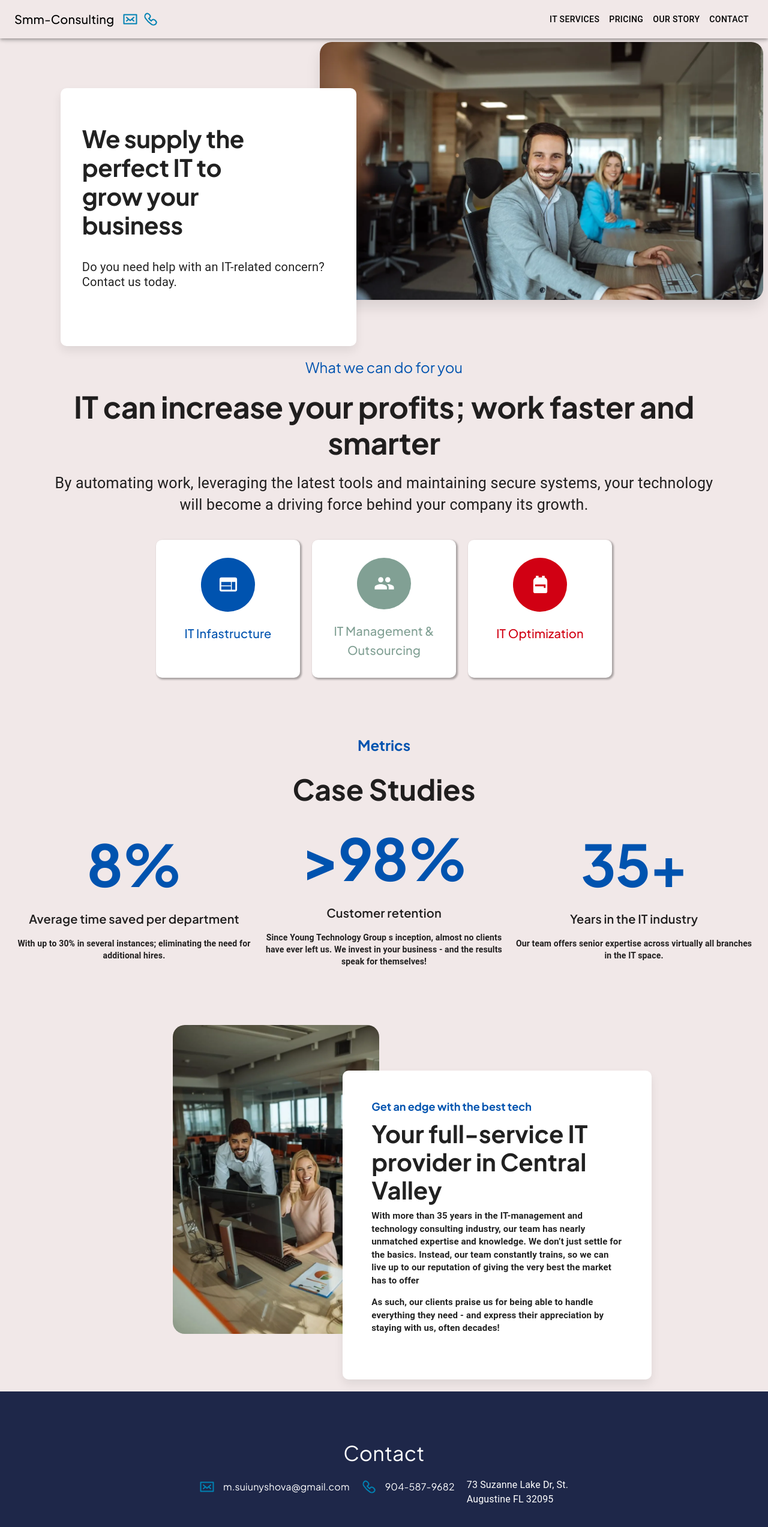
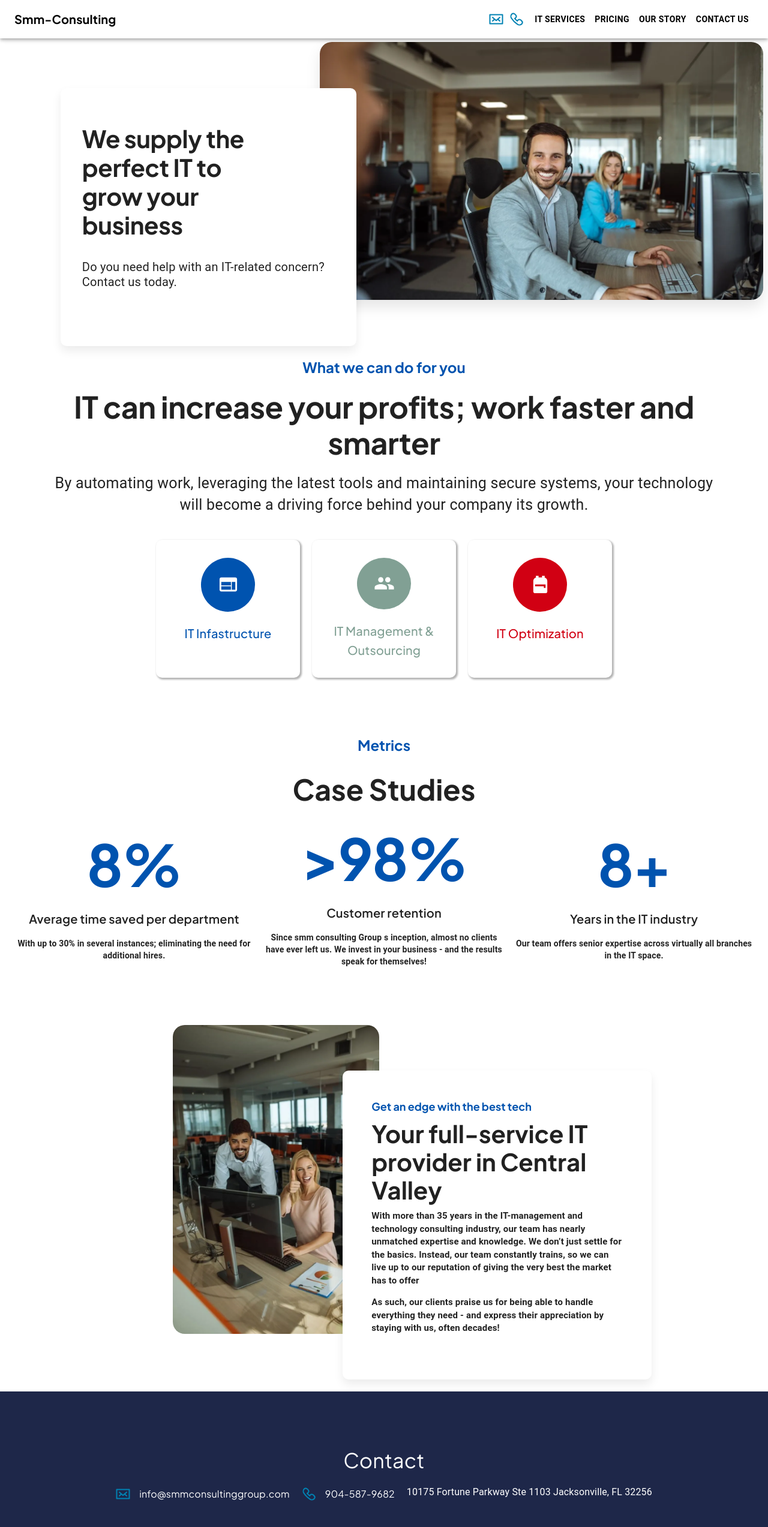
Before and after one commit to Be-HappyDev/smm-consultinggroup, a Next.js app: page / in a window 1280 px wide. Shown: the top 2546 px of the page at 60% size. Built offline with nearby package versions, Linux system fonts and the light colour scheme.

Commit message:
refactoring

```diff
--- a/src/app/globals.css
+++ b/src/app/globals.css
@@ -4,7 +4,7 @@
 
 :root {
   /* Colors */
-  --bg-color: #f1e8e8;
+  --bg-color: #fff;
 
   --shadow: 0 8px 16px rgba(0, 0, 0, 0.08);
 }
--- a/src/components/Footer/Footer.tsx
+++ b/src/components/Footer/Footer.tsx
@@ -19,9 +19,9 @@ export const Footer = () => {
           Contact
         </Typography>
         <Box component={"div"} className={styles.footerContanctInfo}>
-          <a href="mailto:m.suiunyshova@gmail.com" className={styles.link}>
+          <a href="mailto:info@smmconsultinggroup.com" className={styles.link}>
             <MailIcon />
-            m.suiunyshova@gmail.com
+            info@smmconsultinggroup.com
           </a>
           <a href="tel:904-587-9682" className={styles.link}>
             <PhoneSmallIcon />
@@ -32,11 +32,11 @@ export const Footer = () => {
             component={"p"}
             sx={{
               marginBottom: "20px",
-              textAlign: "left",
+              textAlign: { xs: "center", md: "left" },
               color: "#fff",
             }}
           >
-            73 Suzanne Lake Dr, St. <br /> Augustine FL 32095
+            10175 Fortune Parkway Ste 1103 Jacksonville, FL 32256
           </Typography>
         </Box>
       </Box>
--- a/src/components/Header/Header.tsx
+++ b/src/components/Header/Header.tsx
@@ -13,6 +13,7 @@ import { useState } from "react";
 import { MyMenu } from "./MyMenu";
 import Link from "next/link";
 import { IconComp } from "./IconComp";
+import { cstyles } from "@/configs/globalStyle";
 
 interface Props {
   window?: () => Window;
@@ -33,7 +34,14 @@ export const Header = (props: Props) => {
       <Typography
         onClick={handleDrawerToggle}
         variant="h6"
-        sx={{ my: 2, color: "#000", display: "flex", flexDirection: "column", alignItems: "center" }}
+        sx={{
+          my: 2,
+          color: "#000",
+          display: "flex",
+          flexDirection: "column",
+          alignItems: "center",
+          fontWeight: cstyles.fontWeights.bold,
+        }}
       >
         Smm-Consulting
         <Box sx={{ display: "flex", marginTop: "10px" }}>
@@ -51,16 +59,15 @@ export const Header = (props: Props) => {
     window !== undefined ? () => window().document.body : undefined;
 
   return (
-    <Box sx={{ display: "flex", backgroundColor: "#F1E8E8" }}>
+    <Box sx={{ display: "flex", backgroundColor: "#fff" }}>
       <CssBaseline />
-      <AppBar component="nav" sx={{ backgroundColor: "#F1E8E8" }}>
-        <Toolbar sx={{ display: "flex", justifyContent: "space-between" }}>
+      <AppBar component="nav" sx={{ backgroundColor: "var(--bg-color)" }}>
+        <Toolbar sx={{ display: "flex" }}>
           <IconButton
-            color="inherit"
             aria-label="open drawer"
             edge="start"
             onClick={handleDrawerToggle}
-            sx={{ mr: 2, display: { sm: "none" } }}
+            sx={{ mr: 2, display: { sm: "none" }, color: "#000" }}
           >
             <MenuIcon />
           </IconButton>
@@ -71,7 +78,7 @@ export const Header = (props: Props) => {
               flexGrow: 1,
               display: "flex",
               alignItems: "center",
-              justifyContent: { xs: "space-between", md: "flex-start" },
+              justifyContent: { xs: "flex-end", md: "space-between" },
               height: "40px",
               textAlign: { xs: "right", sm: "left" },
             }}
@@ -82,6 +89,7 @@ export const Header = (props: Props) => {
                 textDecoration: "none",
                 color: "#000",
                 marginRight: "15px",
+                fontWeight: cstyles.fontWeights.bold,
               }}
             >
               Smm-Consulting
--- a/src/components/Header/MyMenu.tsx
+++ b/src/components/Header/MyMenu.tsx
@@ -1,4 +1,5 @@
 "use client";
+import { cstyles } from "@/configs/globalStyle";
 import { ItServices, OurStory } from "@/data/navItem";
 import { Box, Link, Menu, MenuItem, Typography } from "@mui/material";
 import Button from "@mui/material/Button";
@@ -28,7 +29,8 @@ export const MyMenu = () => {
                 color="inherit"
                 onClick={(e) => handleMenuClick(e, item.menu)}
                 sx={{
-                  color: "#000"
+                  color: "#000",
+                  fontWeight: cstyles.fontWeights.bold,
                 }}
               >
                 {item.menu}
@@ -44,7 +46,8 @@ export const MyMenu = () => {
                       display: "flex",
                       padding: { xs: "3px", sm: "15px" },
                       flexDirection: "column",
-                      color: "#000"
+                      fontWeight: cstyles.fontWeights.bold,
+                      color: "#000",
                     },
                   }}
                 >
@@ -58,9 +61,10 @@ export const MyMenu = () => {
                         sx={{
                           padding: { xs: "12px", sm: "15px" },
                           borderRadius: "5px",
-                          fontWeight: "bold",
+                          fontWeight: cstyles.fontWeights.bold,
+
                           fontSize: { xs: "12px", sm: "16px" },
-                          color: "#000"
+                          color: "#000",
                         }}
                       >
                         {submenu.menuItem}
@@ -70,14 +74,22 @@ export const MyMenu = () => {
                         sx={{
                           padding: { xs: "12px", sm: "15px" },
                           borderRadius: "5px",
-                          fontWeight: "bold",
+                          fontWeight: cstyles.fontWeights.bold,
+
                           fontSize: { xs: "12px", sm: "16px" },
                         }}
                       >
-                        <a style={{
-                          color: "#000",
-                          textDecoration: "none"
-                        }} href="https://mairasuiunushova.ru" target="_blank">Maira Suiunyshova CEO</a>
+                        <a
+                          style={{
+                            color: "#000",
+                            textDecoration: "none",
+                            fontWeight: cstyles.fontWeights.bold,
+                          }}
+                          href="https://mairasuiunushova.ru"
+                          target="_blank"
+                        >
+                          Maira Suiunyshova CEO
+                        </a>
                       </MenuItem>
                     </>
                   ))}
@@ -91,6 +103,7 @@ export const MyMenu = () => {
                   <Button
                     sx={{
                       color: "#000",
+                      fontWeight: cstyles.fontWeights.bold,
                     }}
                     onClick={(e) => handleMenuClick(e, item.menu)}
                   >
@@ -103,6 +116,7 @@ export const MyMenu = () => {
                   onClick={(e) => handleMenuClick(e, item.menu)}
                   sx={{
                     color: "#000",
+                    fontWeight: cstyles.fontWeights.bold,
                   }}
                 >
                   {item.menu}
@@ -120,6 +134,7 @@ export const MyMenu = () => {
                       display: "flex",
                       padding: { xs: "0", sm: "15px" },
                       flexDirection: { xs: "column", sm: "row" },
+                      fontWeight: cstyles.fontWeights.bold,
                     },
                   }}
                 >
@@ -128,12 +143,14 @@ export const MyMenu = () => {
                       key={submenu.menuHead}
                       sx={{
                         width: "100%",
+                        fontWeight: cstyles.fontWeights.bold,
                       }}
                     >
                       <Link
                         style={{
                           textDecoration: "none",
                           color: "#000",
+                          fontWeight: cstyles.fontWeights.bold,
                         }}
                         href={`
                           ${submenu.slug}
@@ -144,7 +161,7 @@ export const MyMenu = () => {
                           onClick={handleMenuClose}
                           sx={{
                             padding: "15px",
-                            fontWeight: "900",
+                            fontWeight: cstyles.fontWeights.bold,
                             borderBottom: "1px solid #000",
                             ":hover": {
                               backgroundColor: "#F9F5EC",
@@ -165,8 +182,9 @@ export const MyMenu = () => {
                           sx={{
                             padding: { xs: "7px", sm: "16px" },
                             borderRadius: "5px",
-                            fontWeight: "bold",
-                            fontSize: { xs: "12px", sm: "16px" },
+                            fontWeight: cstyles.fontWeights.bold,
+
+                            fontSize: { xs: "13px", sm: "16px" },
                           }}
                         >
                           {menuItem.menuItem}
--- a/src/data/navItem.ts
+++ b/src/data/navItem.ts
@@ -121,7 +121,7 @@ export const ItServices = [
     menu: "Our Story",
   },
   {
-    menu: "Contact",
+    menu: "Contact Us",
     slug: "contact"
   },
 ];
--- a/src/screens/HomePage/HomePage.tsx
+++ b/src/screens/HomePage/HomePage.tsx
@@ -10,7 +10,7 @@ import PeopleIcon from "@mui/icons-material/People";
 import BackpackIcon from "@mui/icons-material/Backpack";
 import cn from "classnames";
 import { Container } from "@mui/system";
-
+import { cstyles } from "@/configs/globalStyle";
 
 export const HomePage = () => {
   return (
@@ -57,6 +57,7 @@ export const HomePage = () => {
                 color: "#0053af",
                 marginBottom: "20px",
                 textAlign: "center",
+                fontWeight: cstyles.fontWeights.bold,
               }}
             >
               What we can do for you
@@ -88,7 +89,7 @@ export const HomePage = () => {
               your company its growth.
             </Typography>
             <div className={styles.contentInfoCards}>
-              <Link href={`#`}>
+              <Link href={`/it-infrastructure`}>
                 <div className={cn(styles.iconBlock)}>
                   <WebIcon />
                 </div>
@@ -100,7 +101,7 @@ export const HomePage = () => {
                   IT Infastructure
                 </Typography>
               </Link>
-              <Link href={`#`}>
+              <Link href={`/it-management`}>
                 <div className={cn(styles.iconBlock, styles.second)}>
                   <PeopleIcon />
                 </div>
@@ -112,7 +113,7 @@ export const HomePage = () => {
                   IT Management & Outsourcing
                 </Typography>
               </Link>
-              <Link href={`#`}>
+              <Link href={`/it-optimization`}>
                 <div className={cn(styles.iconBlock, styles.third)}>
                   <BackpackIcon />
                 </div>
@@ -135,7 +136,7 @@ export const HomePage = () => {
             component="h5"
             sx={{
               textAlign: "center",
-              fontWeight: "bold",
+              fontWeight: cstyles.fontWeights.bold,
               marginBottom: "30px",
               color: "#0053AF",
             }}
@@ -147,7 +148,7 @@ export const HomePage = () => {
             component="h3"
             sx={{
               textAlign: "center",
-              fontWeight: "bold",
+              fontWeight: cstyles.fontWeights.bold,
               marginBottom: "30px",
             }}
           >
@@ -220,7 +221,7 @@ export const HomePage = () => {
                   fontWeight: "600",
                 }}
               >
-                Since Young Technology Group s inception, almost no clients have
+                Since smm consulting Group s inception, almost no clients have
                 ever left us. We invest in your business - and the results speak
                 for themselves!
               </Typography>
@@ -236,7 +237,7 @@ export const HomePage = () => {
                   marginBottom: "20px",
                 }}
               >
-                35+
+                8+
               </Typography>
               <Typography
                 variant="h6"
--- a/src/screens/ItInfrastructure/ItInfrastructurePage.tsx
+++ b/src/screens/ItInfrastructure/ItInfrastructurePage.tsx
@@ -284,7 +284,7 @@ export const ItInfrastructurePage = () => {
                 variant="body2"
                 component={"p"}
                 sx={{
-                  color: "#E2E2E2",
+                  color: "#B5B5B5",
                 }}
               >
                 Mark Ford, President of JD Food
```
Also changed, not shown: src/screens/TtManagement/ItManagementPage.tsx (+3 -4 lines).
